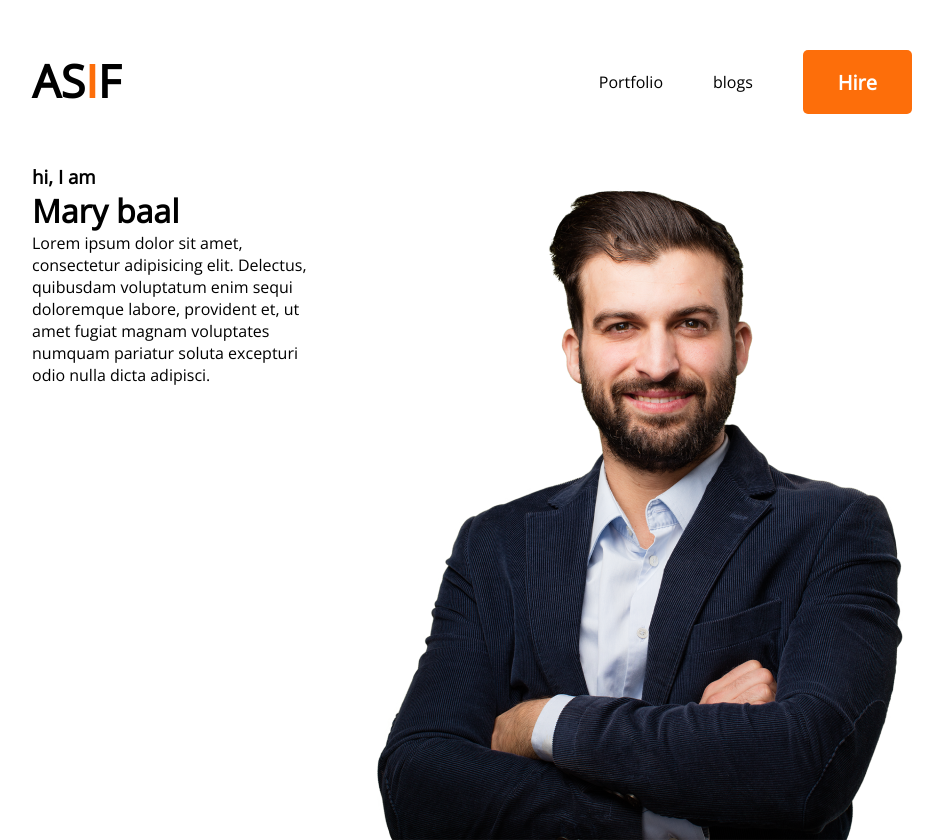
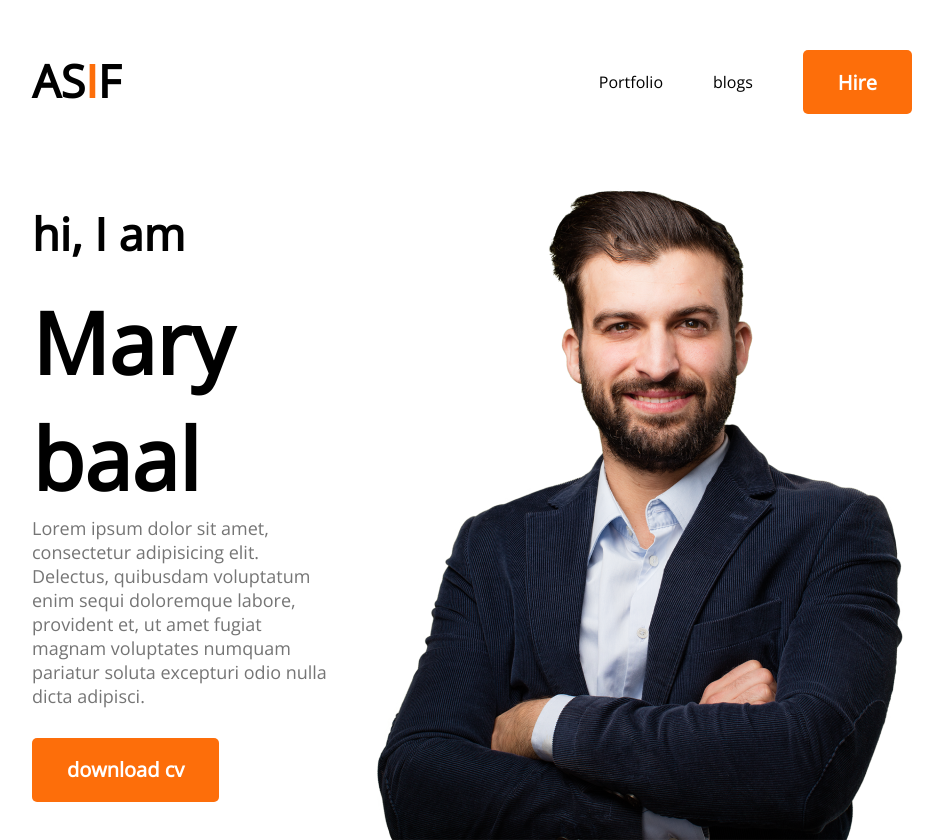
Before and after one commit to iaasif/protfolio-website, a plain HTML site: page index.html in a window 1280 px wide. Shown: the whole page, without its empty margins (168-1111 px from the left). Drawn offline with nearby package versions, Linux system fonts and the light colour scheme.

Commit message:
banner section is done

```diff
--- a/index.html
+++ b/index.html
@@ -25,17 +25,17 @@
         </nav>
 
         <!-- header banner  -->
-        <!-- here will be continued  here is stoped-->
         <div class="banner">
             <div>
                 <h3 class="banner-sub-title">hi, I am </h3>
                 <h1 class="banner-title">Mary baal </h1>
-                <p>
+                <p class="banner-description">
                     Lorem ipsum dolor sit amet, consectetur adipisicing elit. Delectus, quibusdam voluptatum enim sequi
                     doloremque labore, provident et, ut amet fugiat magnam voluptates numquam pariatur soluta excepturi
                     odio
                     nulla dicta adipisci.
                 </p>
+                <button class="btn-primary">download cv</button>
             </div>
             <img src="images/hardy.png" alt="">
         </div>
--- a/styles/style.css
+++ b/styles/style.css
@@ -45,8 +45,29 @@ nav li {
 /* banner styles */
 
 
-/* here will be continued  here is stoped */
+
 .banner {
     display: flex;
+    align-items: center;
     margin: 0px 200px;
 }
+
+.banner-title {
+
+    font-weight: 700;
+    font-size: 85px;
+}
+
+.banner-sub-title {
+
+    font-weight: 600;
+    font-size: 45px;
+    margin-bottom: 20px;
+}
+
+.banner-description {
+    color: #757575;
+    font-weight: 400;
+    font-size: 18px;
+    margin-bottom: 30px;
+}
```
